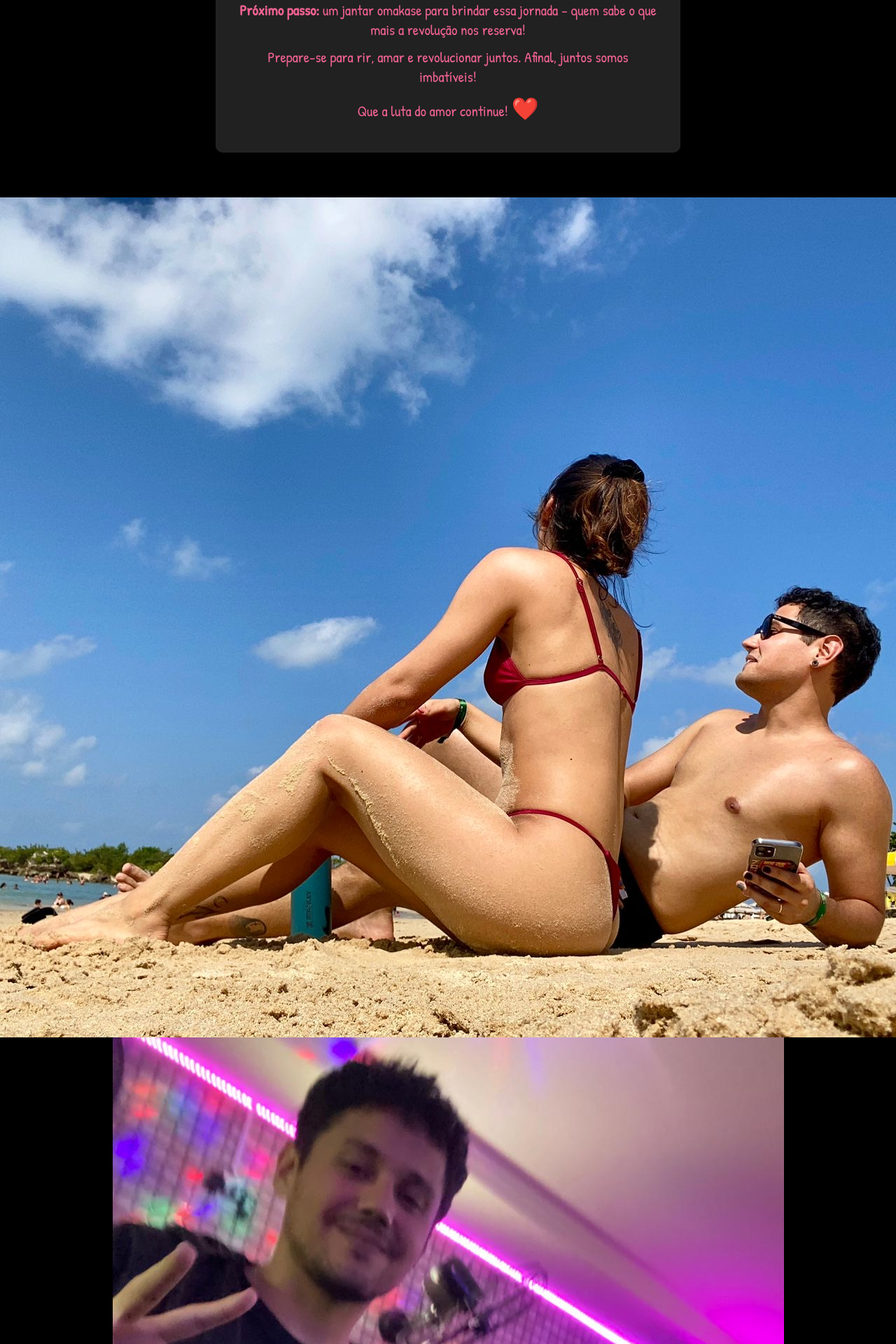
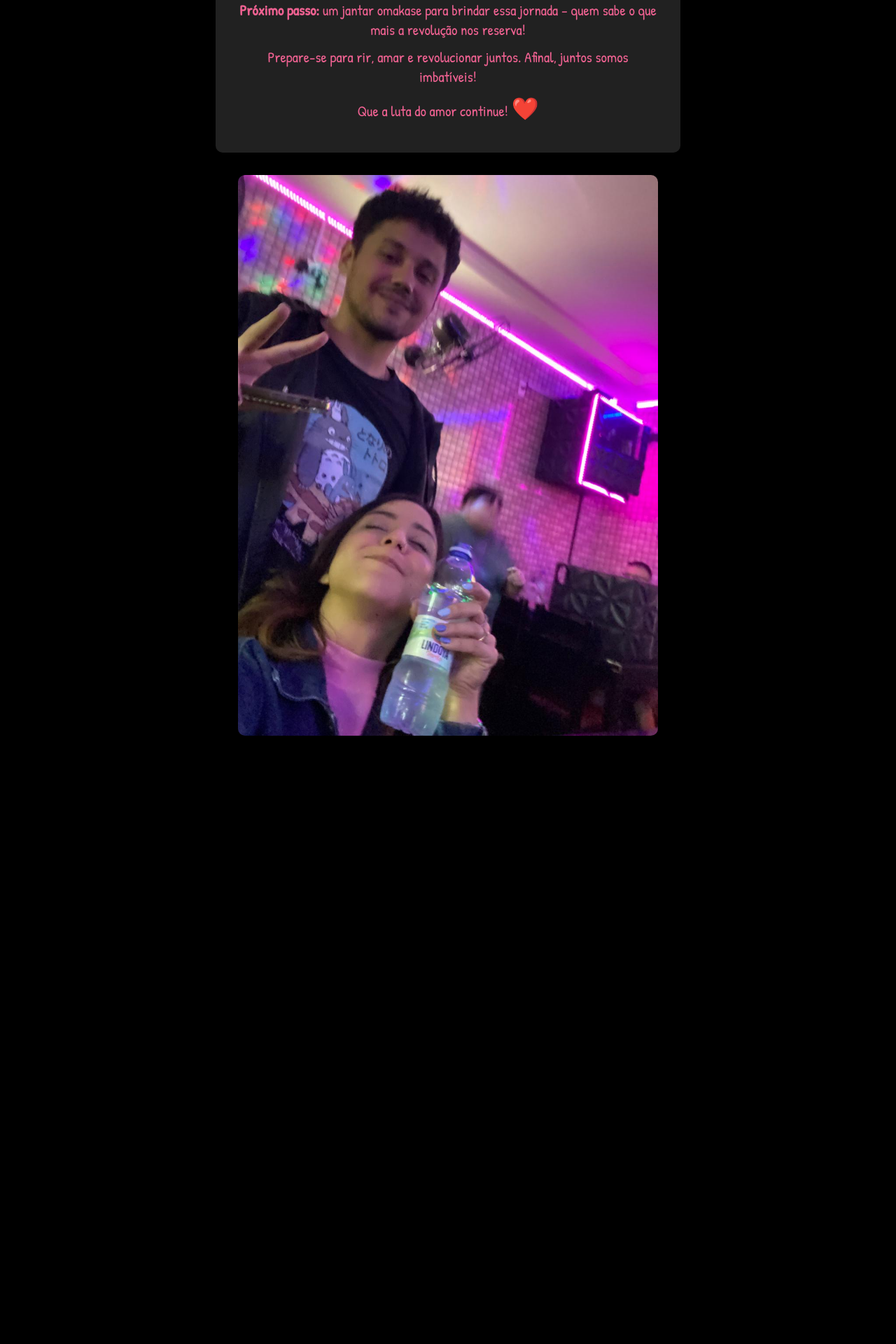
Before and after one commit to higor96/1-Ano-de-Casamento, a Jekyll site: the page index.html, which Jekyll copies as it is, in a window 1280 px wide. Shown: the part 329-2249 px from the top of the page at 70% size. Built offline with Jekyll 4.4.1, drawn with Linux system fonts in a browser that asks for light colours; after the commit the page ends 1412 px from its top, so only the background shows below that.

Commit message:
Update index.html

```diff
--- a/index.html
+++ b/index.html
@@ -56,20 +56,19 @@
       font-size: 1.5em;
     }
     .carousel-container {
-      display: flex;
-      flex-wrap: wrap;
-      justify-content: center;
-      align-items: center;
-      max-width: 600px;
-      margin: auto;
-      margin-top: 2em;
-    }
-    .photos img {
-      width: 45%;
-      max-width: 100%;
+         max-width: 600px;
+      width: 100%;
+      position: relative;
+      overflow: hidden;
       border-radius: 10px;
       box-shadow: 0 4px 8px rgba(0, 0, 0, 0.1);
-      margin: 10px;
+    }
+    .carousel-image {
+      width: 100%;
+      display: none;
+    }
+    .carousel-image.active {
+      display: block;
     }
   </style>
 </head>
```
